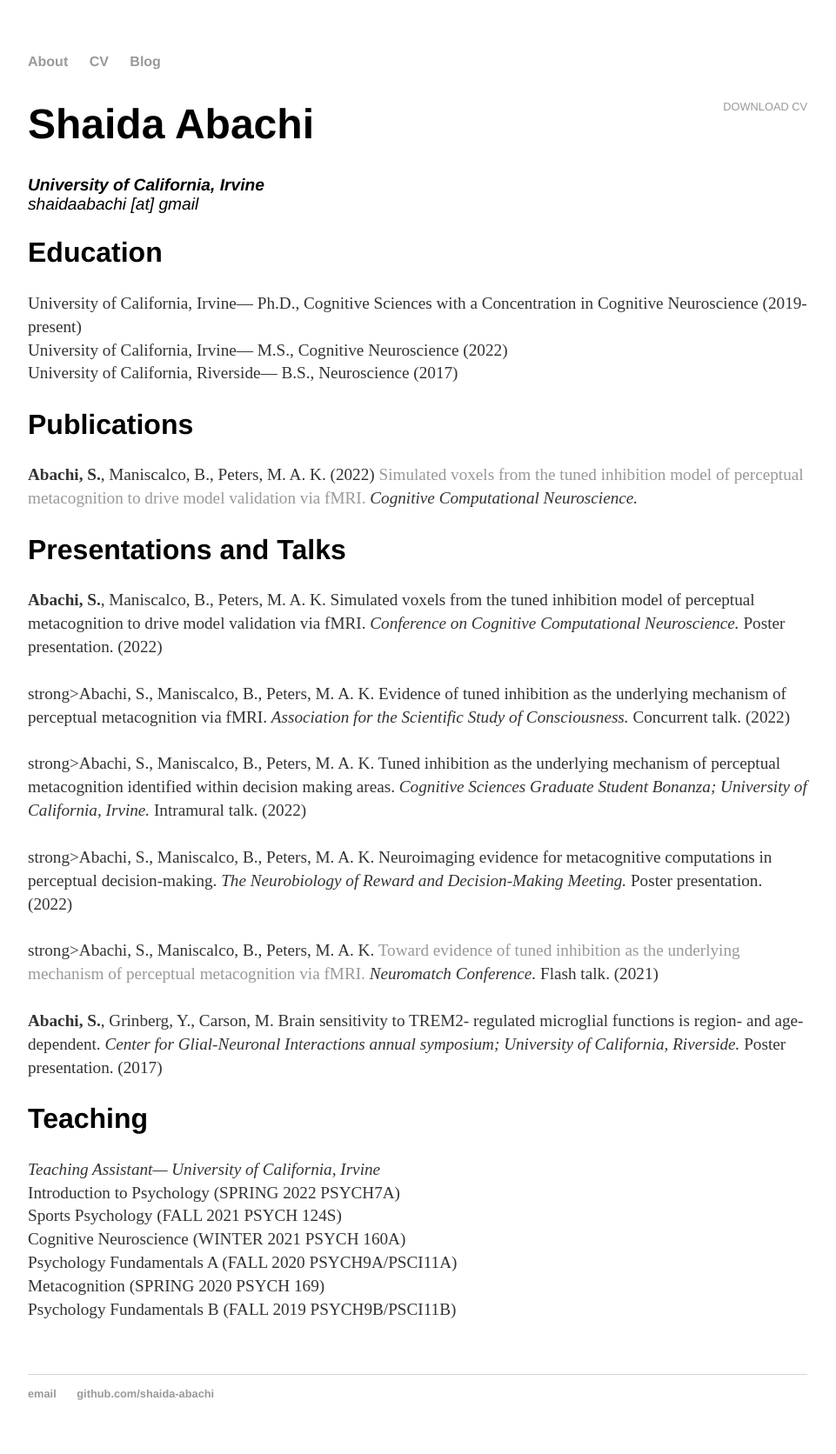
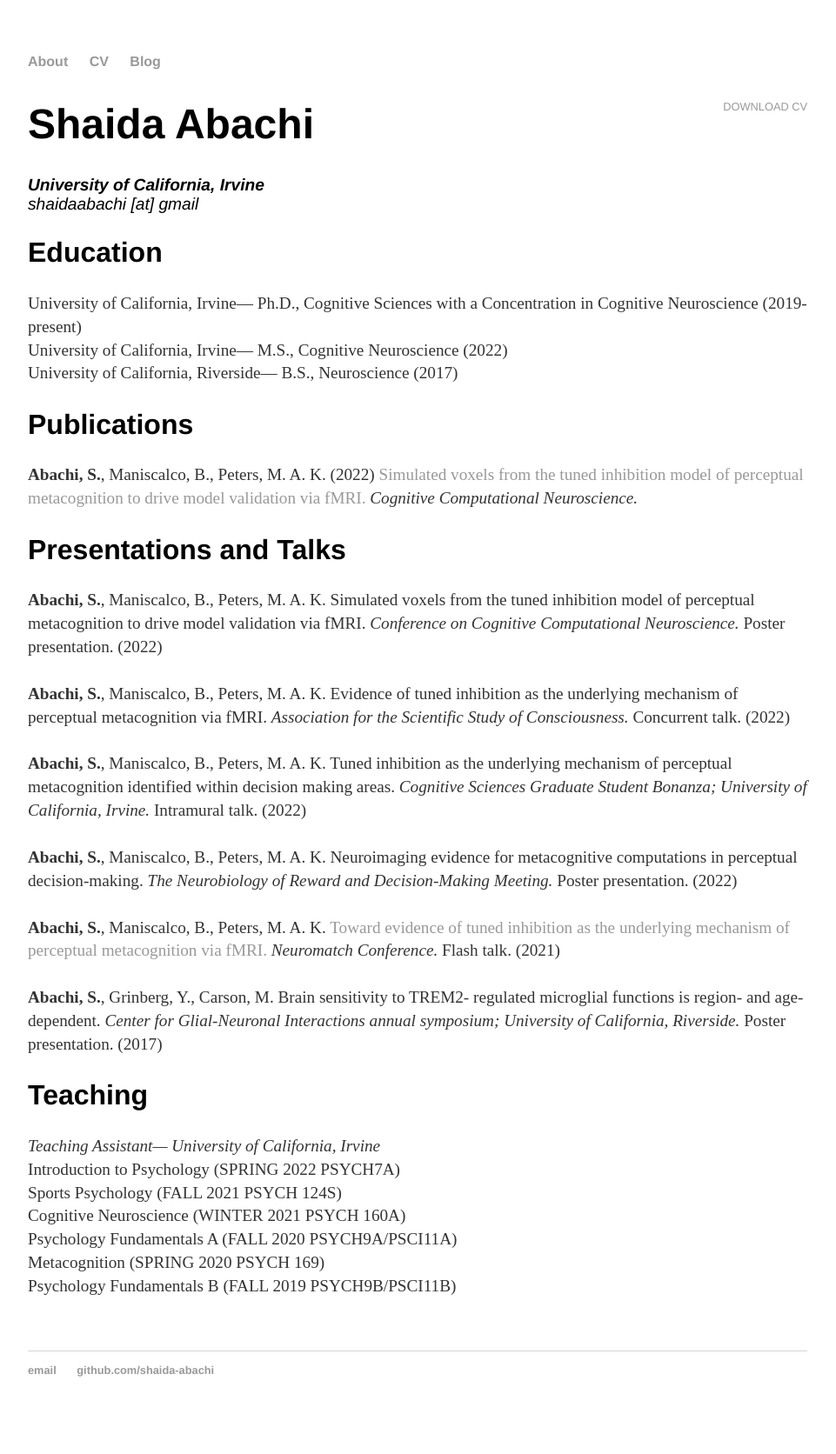
Before and after one commit to shaida-abachi/shaida-abachi.github.io, a Jekyll site: the page built from cv/index.html, in a window 1280 px wide. Shown: the whole page at 87% size, without its empty margins (160-1121 px from the left). Built offline with Jekyll 4.4.1, drawn with Linux system fonts in a browser that asks for light colours; after the commit the page ends 1645 px from its top, so only the background shows below that.

Commit message:
Update index.html

```diff
--- a/cv/index.html
+++ b/cv/index.html
@@ -26,10 +26,10 @@ title: CV of Shaida Abachi
 					<h2>Presentations and Talks</h2>
 
 					<p><strong>Abachi, S.</strong>, Maniscalco, B., Peters, M. A. K. Simulated voxels from the tuned inhibition model of perceptual metacognition to drive model validation via fMRI. <em>Conference on Cognitive Computational Neuroscience.</em> Poster presentation. (2022)<br><br>
-					strong>Abachi, S.</strong>, Maniscalco, B., Peters, M. A. K. Evidence of tuned inhibition as the underlying mechanism of perceptual metacognition via fMRI. <em>Association for the Scientific Study of Consciousness.</em> Concurrent talk. (2022)<br><br>
-					strong>Abachi, S.</strong>, Maniscalco, B., Peters, M. A. K. Tuned inhibition as the underlying mechanism of perceptual metacognition identified within decision making areas. <em>Cognitive Sciences Graduate Student Bonanza; University of California, Irvine.</em> Intramural talk. (2022)<br><br>
-					strong>Abachi, S.</strong>, Maniscalco, B., Peters, M. A. K. Neuroimaging evidence for metacognitive computations in perceptual decision-making. <em>The Neurobiology of Reward and Decision-Making Meeting.</em> Poster presentation. (2022)<br><br>
-					strong>Abachi, S.</strong>, Maniscalco, B., Peters, M. A. K. <a href="https://www.youtube.com/watch?v=FzcQYbvU5AA">Toward evidence of tuned inhibition as the underlying mechanism of perceptual metacognition via fMRI.</a> <em>Neuromatch Conference.</em> Flash talk. (2021)<br><br>
+					<strong>Abachi, S.</strong>, Maniscalco, B., Peters, M. A. K. Evidence of tuned inhibition as the underlying mechanism of perceptual metacognition via fMRI. <em>Association for the Scientific Study of Consciousness.</em> Concurrent talk. (2022)<br><br>
+					<strong>Abachi, S.</strong>, Maniscalco, B., Peters, M. A. K. Tuned inhibition as the underlying mechanism of perceptual metacognition identified within decision making areas. <em>Cognitive Sciences Graduate Student Bonanza; University of California, Irvine.</em> Intramural talk. (2022)<br><br>
+					<strong>Abachi, S.</strong>, Maniscalco, B., Peters, M. A. K. Neuroimaging evidence for metacognitive computations in perceptual decision-making. <em>The Neurobiology of Reward and Decision-Making Meeting.</em> Poster presentation. (2022)<br><br>
+					<strong>Abachi, S.</strong>, Maniscalco, B., Peters, M. A. K. <a href="https://www.youtube.com/watch?v=FzcQYbvU5AA">Toward evidence of tuned inhibition as the underlying mechanism of perceptual metacognition via fMRI.</a> <em>Neuromatch Conference.</em> Flash talk. (2021)<br><br>
 					<strong>Abachi, S.</strong>, Grinberg, Y., Carson, M. Brain sensitivity to TREM2- regulated microglial functions is region- and age- dependent. <em>Center for Glial-Neuronal Interactions annual symposium; University of California, Riverside.</em> Poster presentation. (2017)</p>
 
 					<h2>Teaching</h2>
```
